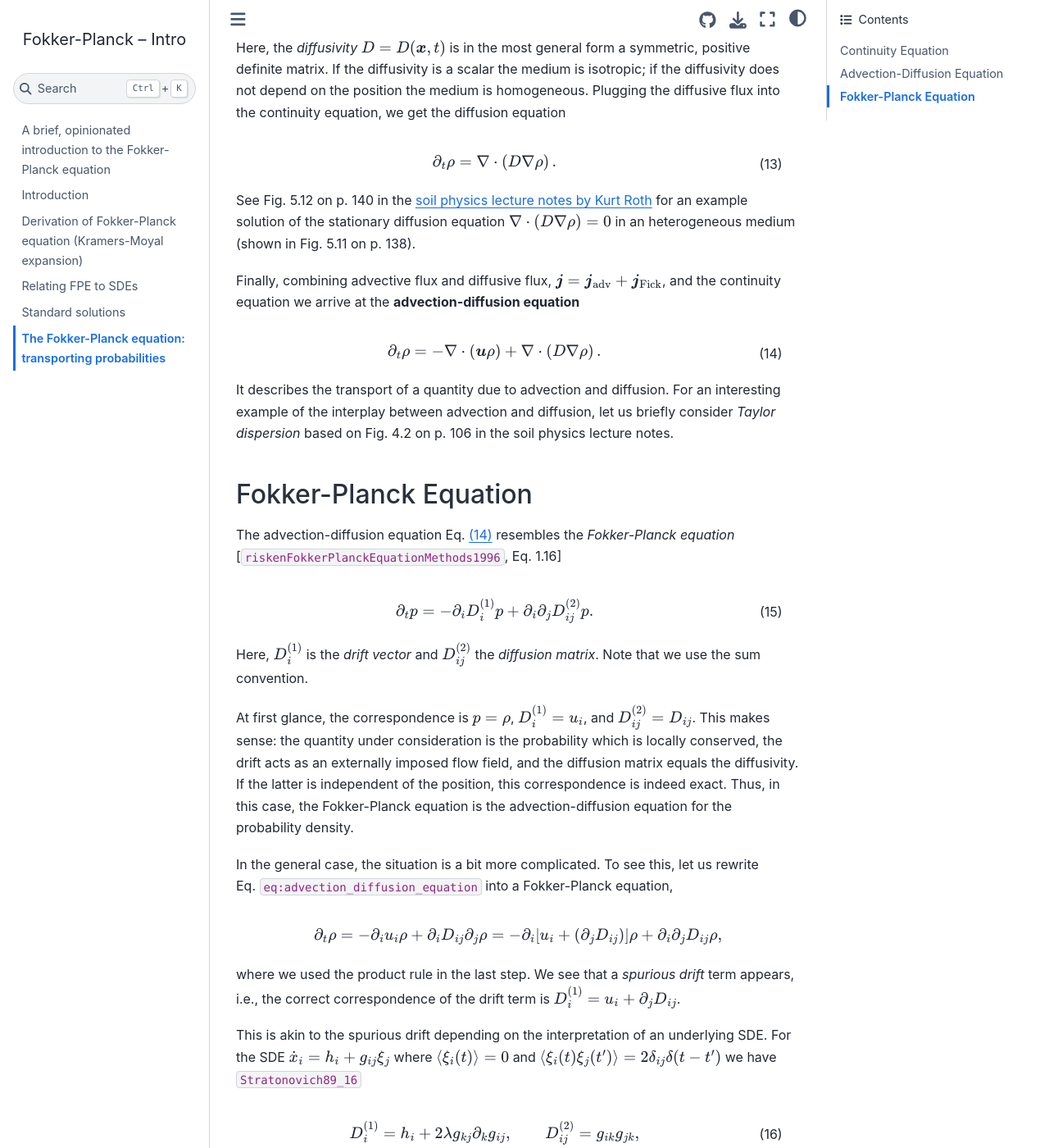
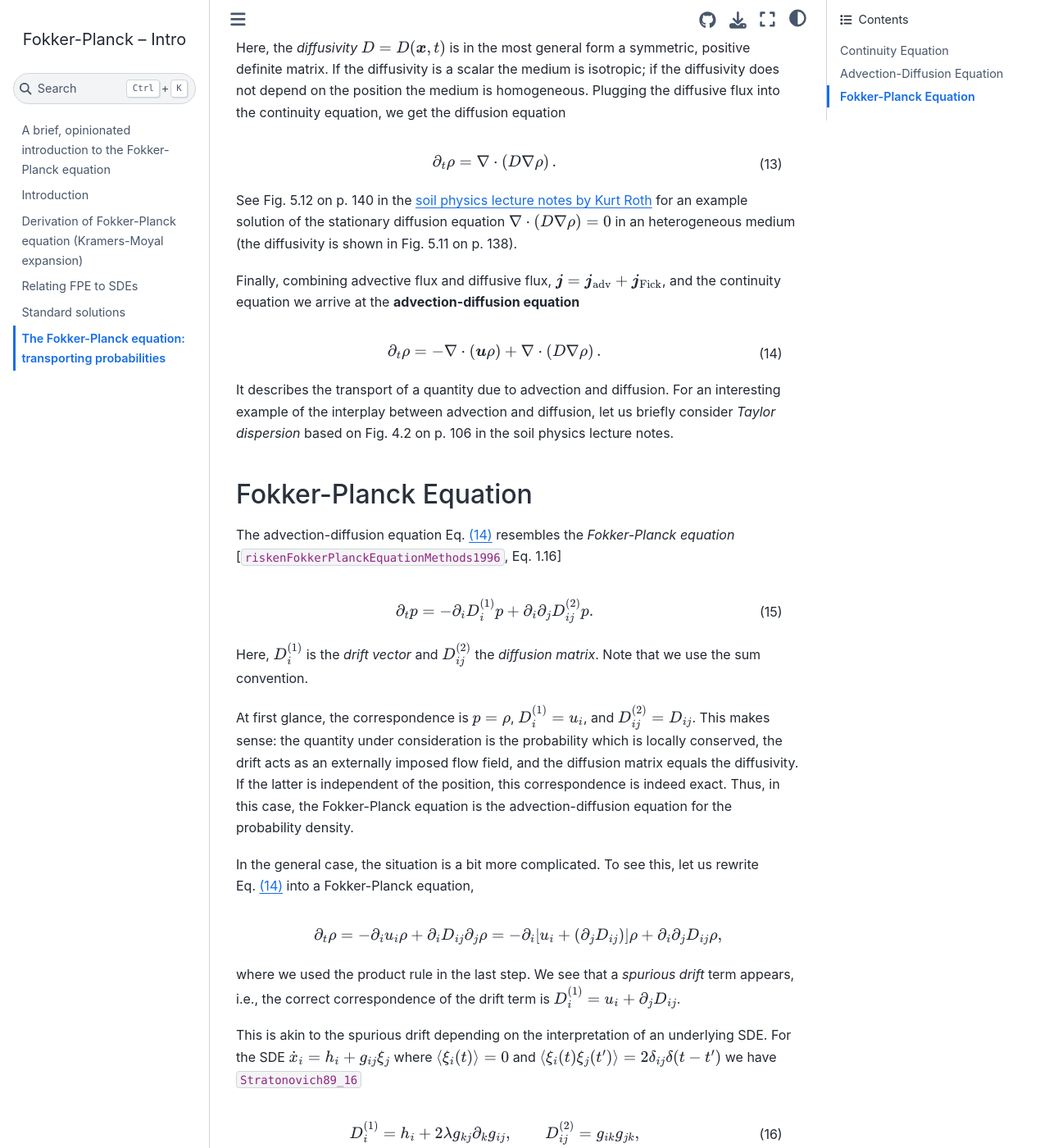
Before and after one commit to alcrene/fokker-planck-brief-intro, a Jupyter Book: the page built from advection-diffusion.md, in a window 1280 px wide and 1400 px high, scrolled down 1520 px. Shown: the whole window at 82% size. Built offline with Jupyter Book 1.0.4 settings and Sphinx 7.4.7 and the Sphinx Book theme 1.1.4, drawn with Linux system fonts in a browser that asks for light colours; cross-references to code outside the pages are shown as plain code.

Commit message:
minor fix

```diff
--- a/advection-diffusion.md
+++ b/advection-diffusion.md
@@ -82,7 +82,7 @@
 
 See Fig. 5.12 on p. 140 in the [soil physics lecture notes by Kurt Roth](http://ts.iup.uni-heidelberg.de/fileadmin/user_upload/misc/teaching/sp-2.2.pdf)
 for an example solution of the stationary diffusion equation $\nabla\cdot(D\nabla\rho)=0$
-in an heterogeneous medium (shown in Fig. 5.11 on p. 138).
+in an heterogeneous medium (the diffusivity is shown in Fig. 5.11 on p. 138).
 
 Finally, combining advective flux and diffusive flux, $\bm{j}=\bm{j}_{\mathrm{adv}}+\bm{j}_{\mathrm{Fick}}$,
 and the continuity equation we arrive at the **advection-diffusion
```
Also changed, not shown: other parts of advection-diffusion.md (+1 -1 lines).
